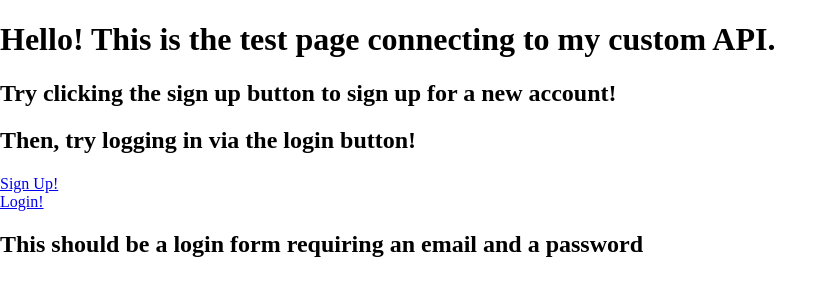
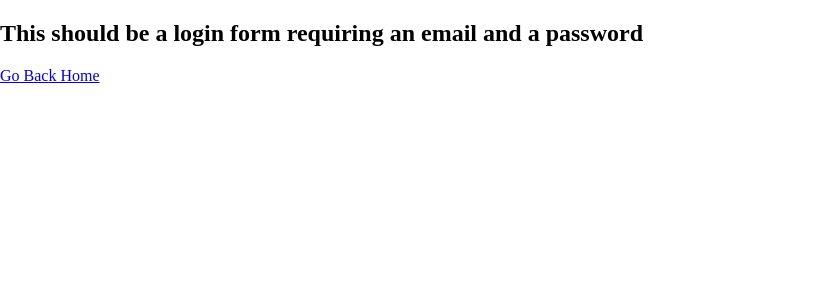
Before and after one commit to Haz-git/easy_login, a React (Create React App) app in the folder frontend/: page /login in a window 1280 px wide. Shown: the top 300 px of the page, without its empty margins (0-837 px from the left). Built offline with nearby package versions, Linux system fonts and the light colour scheme.

Commit message:
Added Home Buttons and Connected Redux

```diff
--- a/frontend/src/components/App.js
+++ b/frontend/src/components/App.js
@@ -10,9 +10,9 @@ const App = () => {
     return (
         <>
             <BrowserRouter>
-                <Header />
-                <Route path='/signup' exact component={SignUp} />
-                <Route path='/login' exact component={Login} />
+                <Route exact path='/' component={Header} />
+                <Route exact path='/signup' component={SignUp} />
+                <Route exact path='/login' component={Login} />
             </BrowserRouter>
         </>
     )
--- /dev/null
+++ b/frontend/src/components/Buttons.js
@@ -0,0 +1,17 @@
+import React from 'react';
+import { Link } from 'react-router-dom';
+
+const Buttons = () => {
+    return (
+        <>
+            <div>
+                <Link to='/signup'>Sign Up!</Link>
+            </div>
+            <div>
+                <Link to='/login'>Login!</Link>
+            </div>
+        </>
+    )
+}
+
+export default Buttons;
--- a/frontend/src/components/Header.js
+++ b/frontend/src/components/Header.js
@@ -1,5 +1,5 @@
 import React from 'react';
-import { Link } from 'react-router-dom';
+import Buttons from './Buttons';
 
 const Header = () => {
     return (
@@ -7,12 +7,7 @@ const Header = () => {
             <h1>Hello! This is the test page connecting to my custom API.</h1>
             <h2>Try clicking the sign up button to sign up for a new account!</h2>
             <h2>Then, try logging in via the login button!</h2>
-            <div>
-                <Link to='/Signup'>Sign Up!</Link>
-            </div>
-            <div>
-                <Link to='/login'>Login!</Link>
-            </div>
+            <Buttons />
         </>
     )
 }
--- a/frontend/src/components/Login.js
+++ b/frontend/src/components/Login.js
@@ -1,9 +1,12 @@
 import React from 'react';
+import { Link } from 'react-router-dom';
+
 
 const Login = () => {
     return (
         <div>
             <h2> This should be a login form requiring an email and a password </h2>
+            <Link to='/'>Go Back Home</Link>
         </div>
     )
 }
--- a/frontend/src/components/SignUp.js
+++ b/frontend/src/components/SignUp.js
@@ -1,9 +1,11 @@
 import React from 'react';
+import { Link } from 'react-router-dom';
 
 const SignUp = () => {
     return (
         <div>
             <h2> This should be a signup form requiring the name, email, password, and confirm</h2>
+            <Link to='/'>Go Back Home</Link>
         </div>
     )
 }
```
